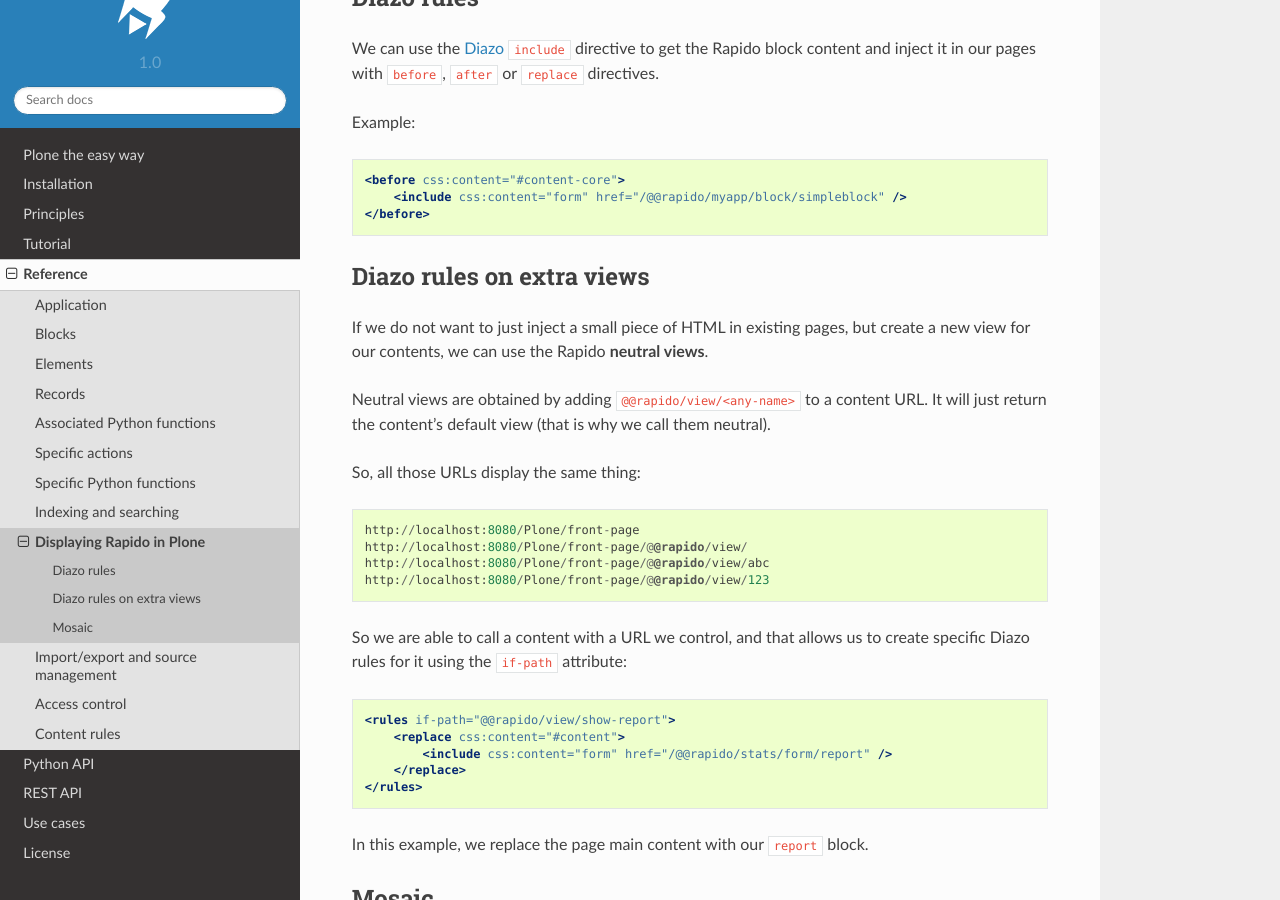
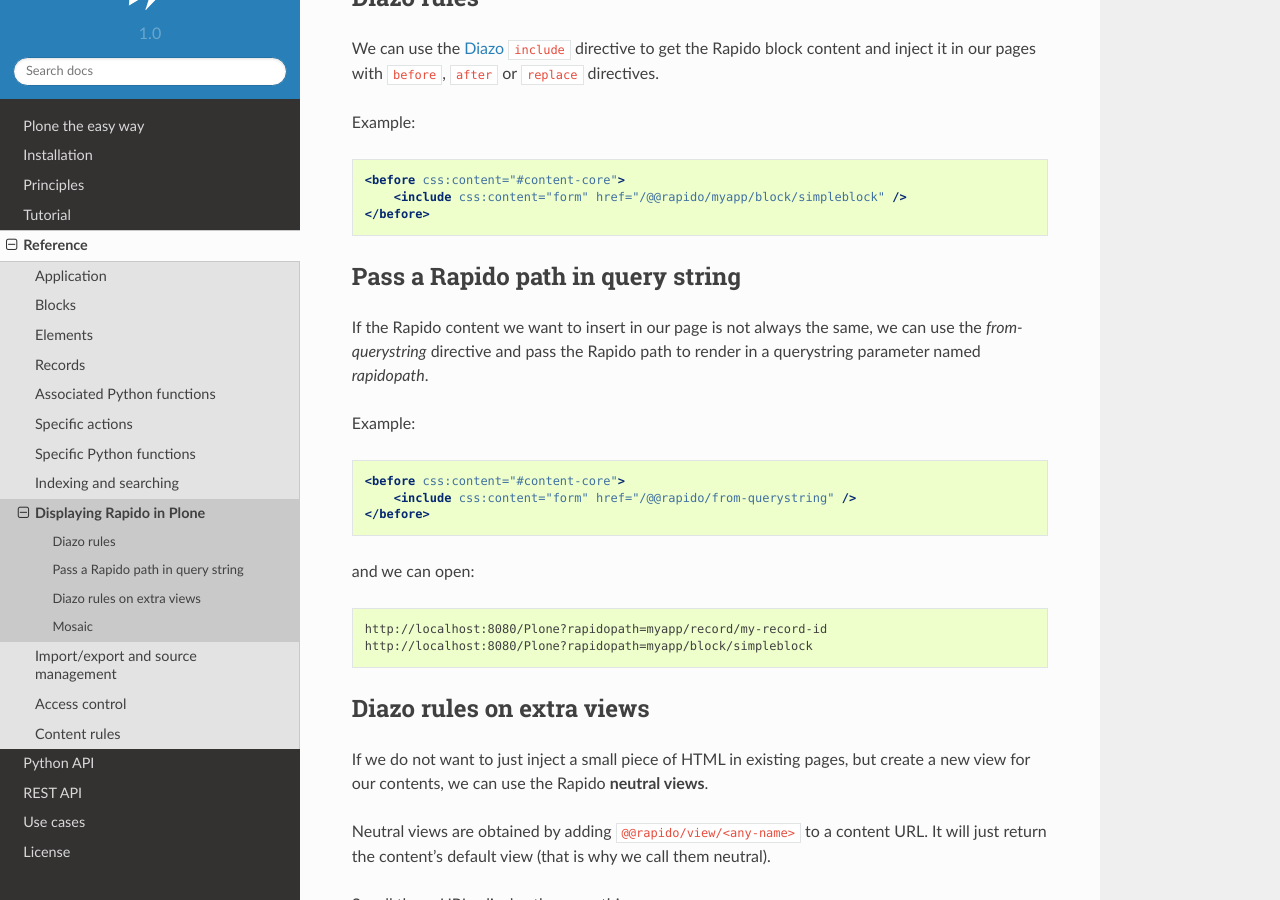
Before and after one commit to collective/rapido.plone, a Sphinx documentation site: the page built from docs/reference/display.rst, in a window 1280 px wide and 900 px high, scrolled down 504 px. Built offline with Sphinx 7.4.7 and the Read the Docs theme 2.0.0, drawn with Linux system fonts in a browser that asks for light colours.

Commit message:
add dynamic rapido insertion

```diff
--- a/docs/reference/display.rst
+++ b/docs/reference/display.rst
@@ -27,6 +27,26 @@ Example:
     <before css:content="#content-core">
         <include css:content="form" href="/@@rapido/myapp/block/simpleblock" />
     </before>
+
+Pass a Rapido path in query string
+----------------------------------
+
+If the Rapido content we want to insert in our page is not always the same,
+we can use the `from-querystring` directive and pass the Rapido path to render
+in a querystring parameter named `rapidopath`.
+
+Example:
+
+.. code-block:: xml
+
+    <before css:content="#content-core">
+        <include css:content="form" href="/@@rapido/from-querystring" />
+    </before>
+
+and we can open::
+
+    http://localhost:8080/Plone?rapidopath=myapp/record/my-record-id
+    http://localhost:8080/Plone?rapidopath=myapp/block/simpleblock
 
 Diazo rules on extra views
 --------------------------
```
Also changed, not shown: 3 other files.
